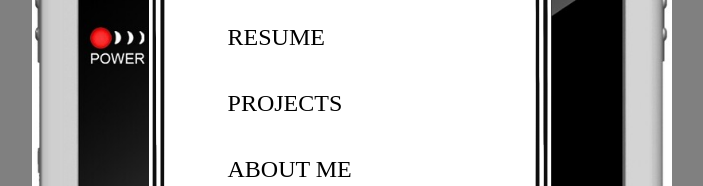
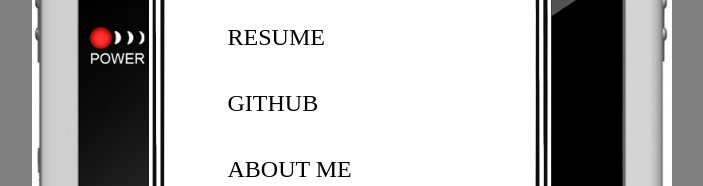
Before and after one commit to dylanwraith/online-portfolio-revamp, a React (Create React App) app in the folder app/: page /main-menu in a window 1280 px wide. Shown: the part 172-358 px from the top of the page, without its empty margins (288-991 px from the left). Built offline with nearby package versions, Linux system fonts and the light colour scheme; a web font is replaced by a local one.

Commit message:
OPR-12: Display Github when clicked

```diff
--- a/app/src/pages/MainMenu/MainMenu.tsx
+++ b/app/src/pages/MainMenu/MainMenu.tsx
@@ -50,12 +50,14 @@ const MainMenu: FC<{}> = () => {
 						onMouseEnter={() => setMenuSelection(resumeMenuSelection)}
 					/>
 				</a>
-				<MainMenuButton
-					label='PROJECTS'
-					isSelected={menuSelection[2]}
-					isFunMode={false}
-					onMouseEnter={() => setMenuSelection(projectsMenuSelection)}
-				/>
+				<a href='https://github.com/dylanwraith' target='_blank'>
+					<MainMenuButton
+						label='GITHUB'
+						isSelected={menuSelection[2]}
+						isFunMode={false}
+						onMouseEnter={() => setMenuSelection(projectsMenuSelection)}
+					/>
+				</a>
 				<MainMenuButton
 					label='ABOUT ME'
 					isSelected={menuSelection[3]}
```
Also changed, not shown: 1 other file (tests, documents, lock files or other folders).
